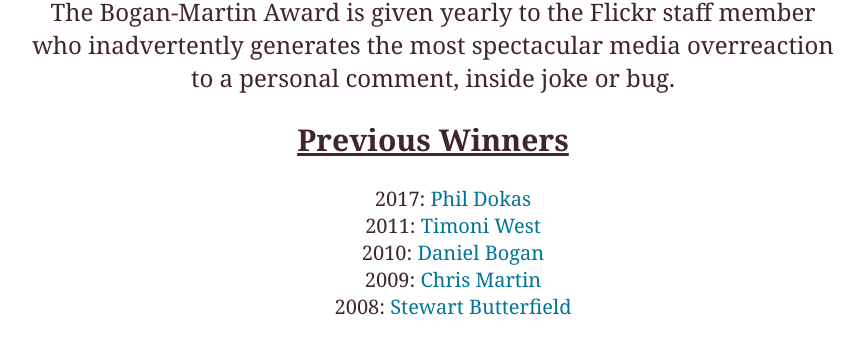
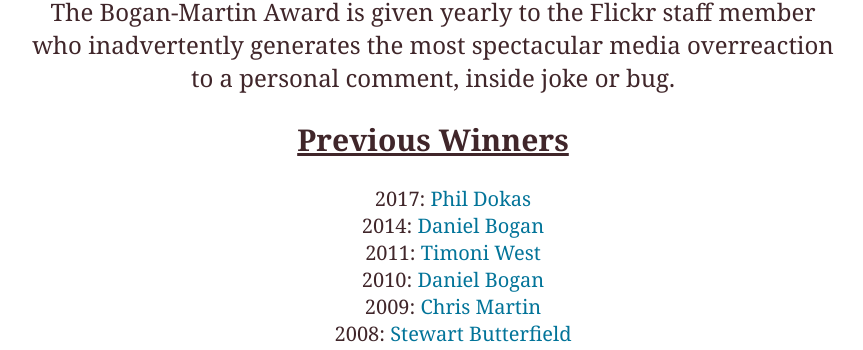
Before and after one commit to mroth/bogan-martin-award, a plain HTML site: page index.html in a window 1280 px wide. Shown: the part 558-908 px from the top of the page, without its empty margins (207-1070 px from the left). Drawn offline with Linux system fonts and the light colour scheme.

Commit message:
Post-humously awarding Bogan the title for 2014. Fixes #3

```diff
--- a/index.html
+++ b/index.html
@@ -57,6 +57,7 @@
 <h2>Previous Winners</h2>
 <ul id="past_winners">
   <li>2017: <a href="https://twitter.com/PeteSouza/status/926408957874331648">Phil Dokas</a></li>
+  <li>2014: <a href="https://www.techcrunch.com/2014/01/27/flickrs-upside-down-about-page-was-actually-a-clever-job-ad/">Daniel Bogan</a></li>
   <li>2011: <a href="http://techcrunch.com/2011/05/18/flickr-designer-publicly-criticizes-flickrs-design/">Timoni West</a></li>
   <li>2010: <a href="http://techcrunch.com/2010/07/20/flickr-awards-this-years-grant-pattishall-award/">Daniel Bogan</a></li>
   <li>2009: <a href="http://techcrunch.com/2009/10/15/apples-iphoto-makes-it-way-too-easy-to-delete-your-entire-flickr-library/">Chris Martin</a></li>
```
